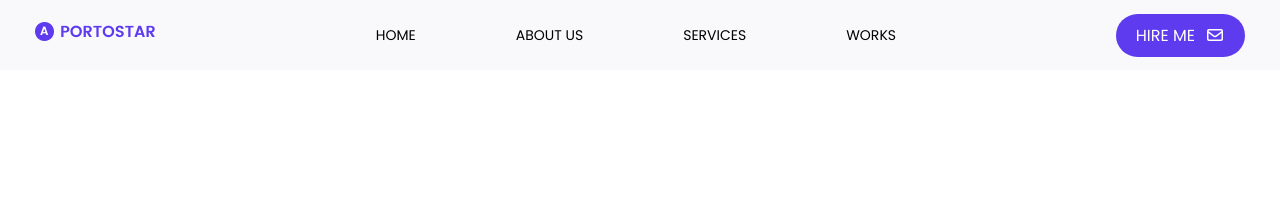
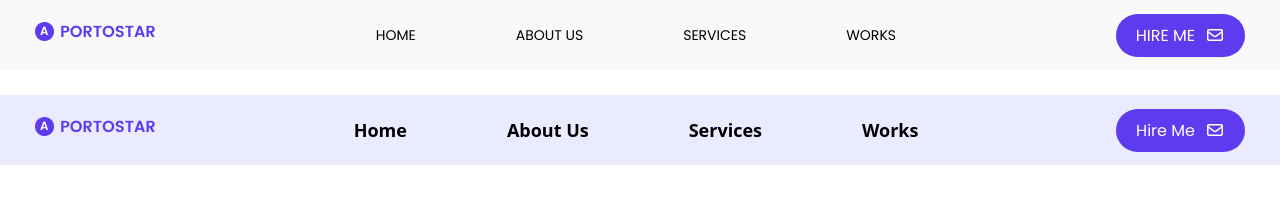
Before and after one commit to Salute-ME/Figma-Menu-Bar, a plain HTML site: page index.html in a window 1280 px wide. Drawn offline with Linux system fonts and the light colour scheme; a web font is replaced by a local one.

Commit message:
New Update

```diff
--- a/css/style.css
+++ b/css/style.css
@@ -59,3 +59,40 @@ ol {
 }
 
 /* Header part css end */
+
+/* Header part two css Start */
+#headerPartTwo {
+    background: #ebebff;
+}
+
+.headerTwo {
+    display: flex;
+    justify-content: space-between;
+    align-items: center;
+}
+
+.menuTwo ul {
+    display: flex;
+}
+
+.menuTwo ul li a {
+    padding: 0 50px;
+    line-height: 70px;
+    font-weight: 600;
+    font-size: 18px;
+    color: #000;
+    font-family: "Libertinus Serif Display", system-ui;
+}
+
+.buttonTwo a {
+    padding: 10px 20px;
+    background: #5E3BEE;
+    border-radius: 50px;
+    color: #fff;
+}
+
+.buttonTwo a i {
+    margin-left: 10px;
+}
+
+/* Header part two css end */
--- a/index.html
+++ b/index.html
@@ -11,6 +11,10 @@
     <link
         href="https://fonts.googleapis.com/css2?family=Poppins:ital,wght@0,100;0,200;0,300;0,400;0,500;0,600;0,700;0,800;0,900;1,100;1,200;1,300;1,400;1,500;1,600;1,700;1,800;1,900&display=swap"
         rel="stylesheet">
+
+    <link rel="preconnect" href="https://fonts.googleapis.com">
+    <link rel="preconnect" href="https://fonts.gstatic.com" crossorigin>
+    <link href="https://fonts.googleapis.com/css2?family=Libertinus+Serif+Display&display=swap" rel="stylesheet">
     <!-- Google fonts end -->
 
     <!-- CSS Link Start -->
@@ -40,6 +44,27 @@
             </div>
         </div>
     </section>
+
+    <br>
+
+    <section id="headerPartTwo">
+        <div class="container">
+            <div class="headerTwo">
+                <div class="logoTwo">
+                    <img src="images/LOGO.png" alt="Logo">
+                </div>
+                <div class="menuTwo">
+                    <ul>
+                        <li><a href="#">Home</a></li>
+                        <li><a href="#">About Us</a></li>
+                        <li><a href="#">Services</a></li>
+                        <li><a href="#">Works</a></li>
+                    </ul>
+                </div>
+                <div class="buttonTwo"><a href="#">Hire Me<i class="fa-regular fa-envelope"></i></a></div>
+            </div>
+        </div>
+    </section>
 </body>
 
 </html>
```
